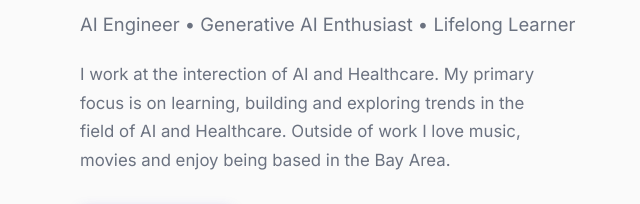
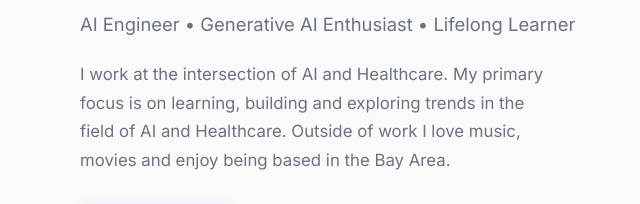
Before and after one commit to abhi7991/personal-website, a plain HTML site: page index.html in a window 1280 px wide. Shown: the part 345-549 px from the top of the page, 0-640 px from the left. Drawn offline with nearby package versions, Linux system fonts and the light colour scheme.

Commit message:
Update string

```diff
--- a/index.html
+++ b/index.html
@@ -34,7 +34,7 @@
       <h1 class="hero-name">Abhishek Shankar</h1>
       <p class="hero-tagline">AI Engineer &bull;  Generative AI Enthusiast &bull; Lifelong Learner</p>
       <p class="hero-description">
-        I work at the interection of AI and Healthcare.
+        I work at the intersection of AI and Healthcare.
         My primary focus is on learning, building and exploring trends in the field of AI and Healthcare.
         Outside of work I love music, movies and enjoy being based in the Bay Area.
       </p>
```
